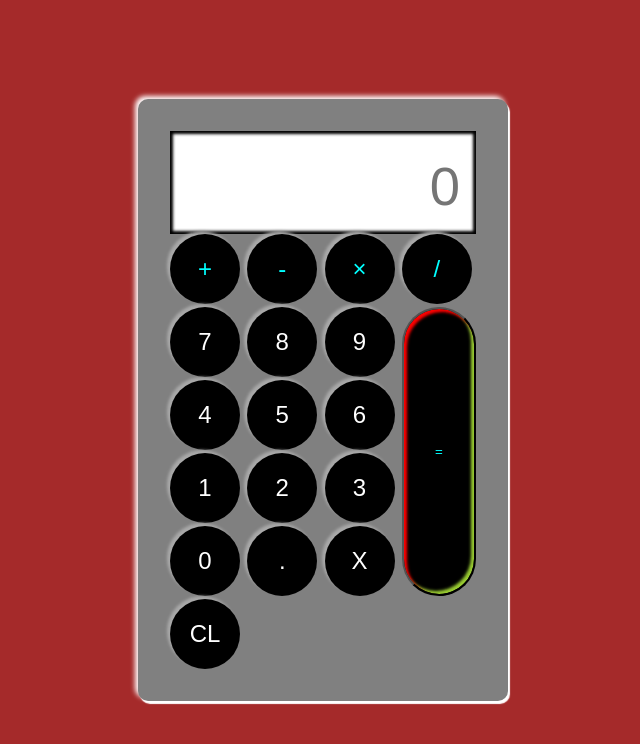
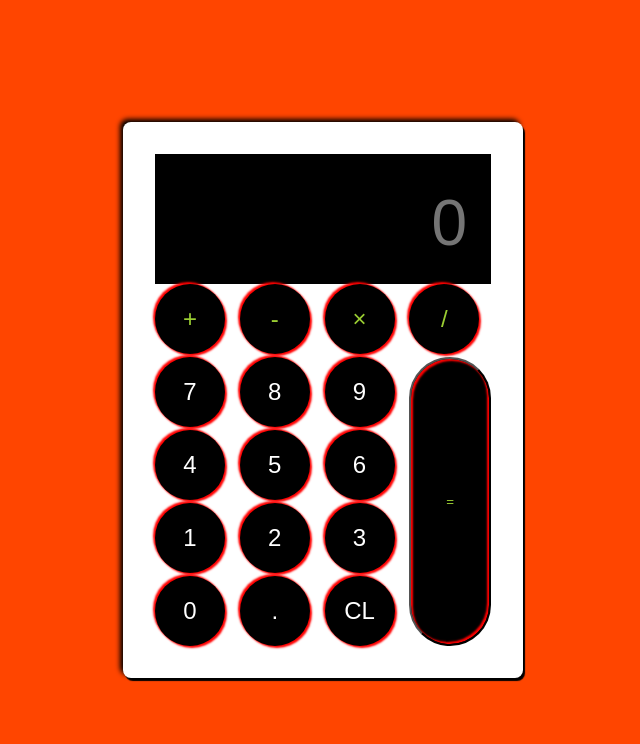
Before and after one commit to MOHAMEDAZIZ22/Calculator-js, a plain HTML site: page index.html in a window 1280 px wide. Shown: the whole page, without its empty margins (317-957 px from the left). Drawn offline with Linux system fonts and the light colour scheme.

Commit message:
calculator

```diff
--- a/index.html
+++ b/index.html
@@ -26,7 +26,7 @@
             <input type="button" value="3" class="key" onclick="display('3')">
             <input type="button" value="0" class="key" onclick="display('0')">
             <input type="button" value="." class="key" onclick="display('.')">
-            <input type="button" value="X" class="key" onclick="backspace('X')">
+            <!-- <input type="button" value="X" class="key" onclick="backspace('X')"> -->
 
             <input type="button" value="CL" class="key" onclick="clearscreen()">
             <input type="button" value="=" class="key-end" onclick="solve()">
--- a/main.css
+++ b/main.css
@@ -4,43 +4,51 @@
     box-sizing: border-box;
 }
 body{
-    background-color: brown;
+    background-color: orangered;
 }
 .calculator{
-    background: gray;
-    width: 370px;
+    background: white;
+    /* height: 700px; */
+    width: 400px;
     /* color: green; */
     position: absolute;
      top: 50%;
     left: 50%;
+    /* line-height: 50px; */
     /* align-items: center; */
     transform: translate(-50%, -50%);
     overflow: hidden;
-    border-radius: 10px;
+    border-radius: 8px;
     padding: 2rem;
     font-weight: bolder;
-    box-shadow: 2px 3px 1px white,
-                -3px -3px 5px white;
+    box-shadow: 2px 3px 1px black,
+                -3px -3px 5px black;
+}
+#result{
+    background-color: black;
+    /* color: red; */
+    /* height: 100px; */
 }
 .output{
-    font-size: 3.4em;
+    font-size: 4rem;
     text-align: right;
-    padding-top: 1.5rem;
-    padding-bottom: 1rem;
-    padding-right: 1rem;
+    padding-top: 2rem;
+    padding-bottom: 1.5rem;
+    padding-right: 1.5rem;
     width: 100%;
     border: none;
     display: block;
     outline: none;
     /* background: red; */
     color: red;
-    box-shadow: inset 3px 3px 3px black,
-                inset -3px -3px 3px black;
+    box-shadow: inset 2px 2px 2px black,
+                inset -2px -2px 2px black;
 
 }
 .keys{
     display: grid;
     grid-template-columns:repeat(4,1fr);
+    line-height: 100;
     grid-gap: 3px;
 }
 .key{
@@ -52,27 +60,28 @@ body{
     height: 70px;
     cursor: pointer;
     border-radius: 50%;
-    box-shadow: 3px 3px 3px gray,
-               -3px -3px 3px darkgray;
+    justify-content: center;
+    box-shadow: 2px 2px 2px red,
+               -2px -2px 2px red;
 
 }
 .key:active,
 .key:focus{
-    background-color: rgb(136, 217, 15);
-    box-shadow: inset 3px 3px 3px red,
-                inset -3px -3px 3px yellowgreen;
+    background-color: gray;
+    box-shadow: inset 2px 2px 2px red,
+                inset -2px -2px 2px red;
 }
 .key-op{
-    color: aqua;
+    color: yellowgreen;
 }
 .key-end{
     grid-column:  4 / 5;
     grid-row: 2 / span 4;
-    /* height: auto; */
+    height: auto;
     /* width: 200px; */
-    box-shadow: inset 3px 3px 3px red,
-                inset -3px -3px 3px yellowgreen;
+    box-shadow: inset 2px 2px 2px red,
+                inset -2px -2px 2px red;
     border-radius: 50px;
-    color: aqua;
+    color: yellowgreen;
     background-color: black;
 }
```
